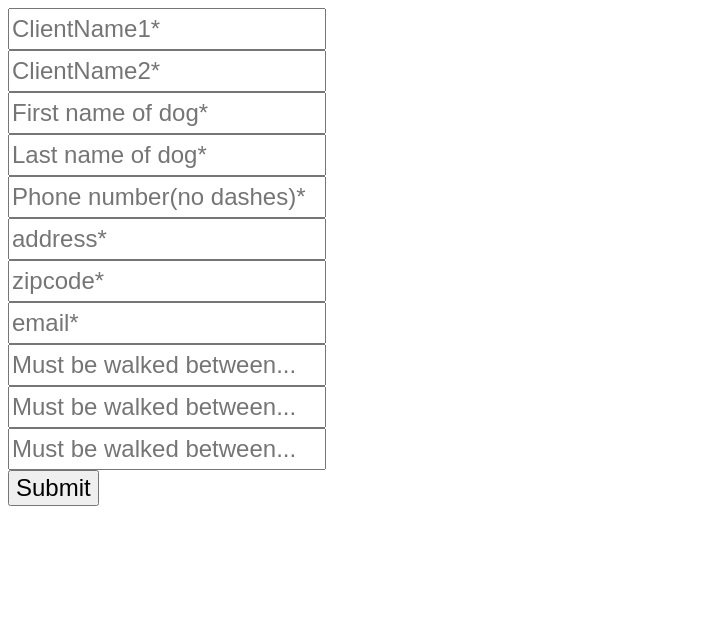
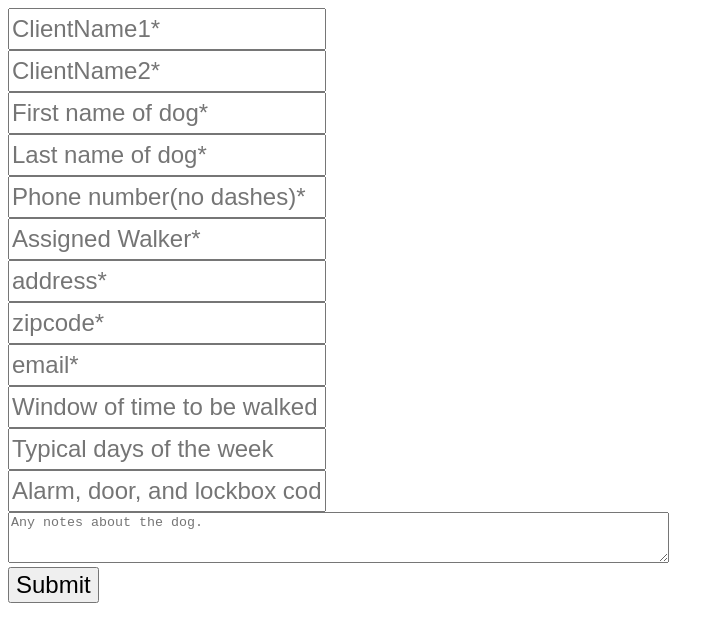
Before and after one commit to Superunknown1103/ChicagoDogWalkers, a website: page public/index.html in a window 1280 px wide. Shown: the whole page, without its empty margins (0-724 px from the left). Drawn offline with Linux system fonts and the light colour scheme.

Commit message:
working entry form for new doggo

```diff
--- a/public/index.html
+++ b/public/index.html
@@ -18,12 +18,14 @@
       <input type="text" name="FirstNameDog" placeholder="First name of dog*">
       <input type="text" name="LastNameDog" placeholder="Last name of dog*">
       <input type="text" name="Phone" placeholder="Phone number(no dashes)*">
+      <input type="text" name="Walker" placeholder="Assigned Walker*">
       <input type="text" name ="Address" placeholder="address*">
       <input type="text" name ="Zipcode" placeholder="zipcode*">
       <input type="text" name ="email" placeholder="email*">
-      <input type="text" name ="WindowOfTime" placeholder="Must be walked between...">
-      <input type="text" name ="" placeholder="Must be walked between...">
-      <input type="text" name ="WindowOfTime" placeholder="Must be walked between...">
+      <input type="text" name ="WindowOfTime" placeholder="Window of time to be walked between">
+      <input type="text" name ="DaysOftheWeek" placeholder="Typical days of the week">
+      <input type="text" name ="Codes" placeholder="Alarm, door, and lockbox codes">
+      <textarea type="text" rows = "3" cols = "80" name ="Notes" placeholder="Any notes about the dog."></textarea>
 
 
       <input type="submit">
```
Also changed, not shown: userModel.js (+9 -1 lines).
